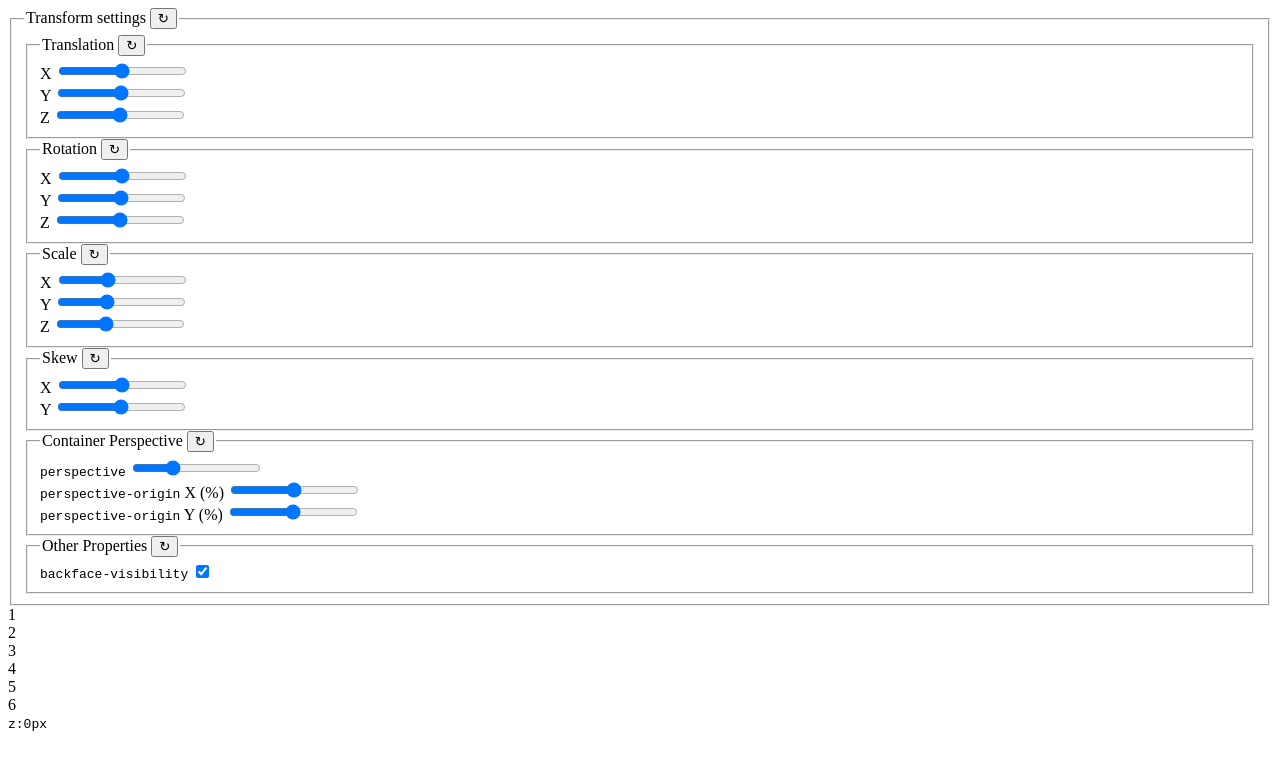
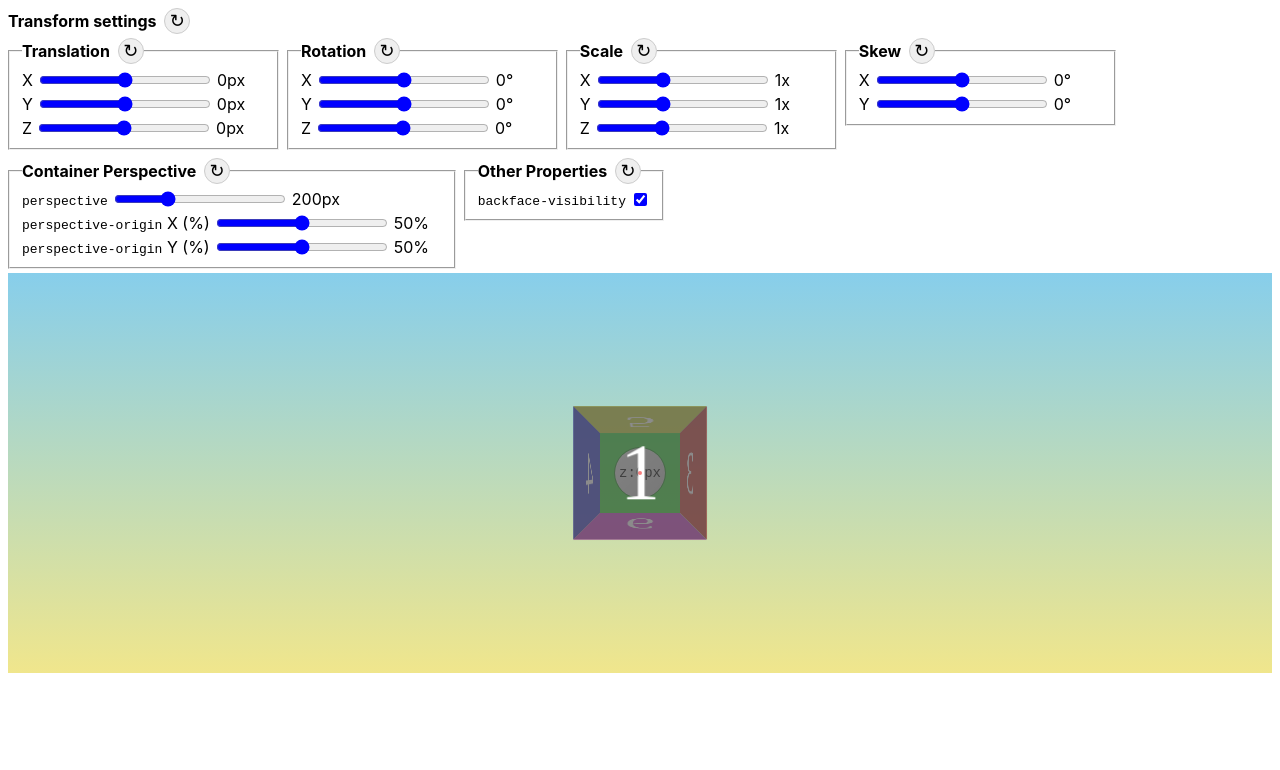
Before and after one commit to RobertTRL/GDG-Web-Dev, a plain HTML site: page Session 6 - CSS Masterclass/3dsimulation.html in a window 1280 px wide. Drawn offline with Linux system fonts and the light colour scheme.

Commit message:
Added css and js code, added script to link js to html

```diff
--- a/Session 6 - CSS Masterclass/3dsimulation.css
+++ b/Session 6 - CSS Masterclass/3dsimulation.css
@@ -0,0 +1,179 @@
+#allTransformFieldset {
+  border: none;
+  padding: 0;
+  margin-bottom: 4px;
+  accent-color: blue; /* or any color */
+  font-family:
+    "Inter", "Segoe UI", "Roboto", "Oxygen", "Ubuntu", "Cantarell", "Fira Sans",
+    "Droid Sans", "Helvetica Neue", sans-serif;
+}
+
+#allTransformFieldset > legend {
+  margin-bottom: 4px;
+}
+
+fieldset {
+  margin: 0;
+}
+
+legend {
+  font-weight: bold;
+  padding: 0;
+}
+
+#fieldsetSection {
+  display: flex;
+  flex-wrap: wrap;
+  align-items: start;
+  gap: 8px;
+}
+
+#outputSection {
+  width: 100%;
+  min-height: 400px;
+  background: linear-gradient(skyblue, khaki);
+  display: flex;
+  justify-content: center;
+  align-items: center;
+  position: relative;
+  overflow: clip;
+}
+
+#outputContainer {
+  position: absolute;
+  width: 100%;
+  height: 100%;
+  perspective: 200px;
+  display: flex;
+  justify-content: center;
+  align-items: center;
+  transform-style: preserve-3d;
+  pointer-events: none;
+}
+
+#z0 {
+  width: 50px;
+  height: 50px;
+  background: linear-gradient(
+    to right bottom,
+    rgb(223 223 223),
+    rgb(190 190 190)
+  );
+  transform: translateZ(0px);
+  position: absolute;
+  display: flex;
+  align-items: center;
+  justify-content: center;
+  font-size: 14px;
+  color: black;
+  border-radius: 50%;
+  outline: 1px solid rgb(0 0 0 / 0.35);
+  pointer-events: all;
+}
+
+#perspectiveDot {
+  width: 4px;
+  height: 4px;
+  border-radius: 50%;
+  background-color: rgb(240 0 0 / 0.5);
+  transform: translate3d(-2px, -2px, 0px);
+  position: absolute;
+}
+
+#cube {
+  width: 100px;
+  height: 100px;
+  transform-style: preserve-3d;
+  transition: all 0.075s ease-out;
+  position: absolute;
+  pointer-events: all;
+}
+
+.face {
+  display: flex;
+  align-items: center;
+  justify-content: center;
+  width: 100%;
+  height: 100%;
+  position: absolute;
+  backface-visibility: inherit;
+  font-size: 60px;
+  color: white;
+}
+
+.front {
+  background: rgb(90 90 90 / 0.7);
+  transform: translateZ(50px);
+}
+
+.back {
+  background: rgb(0 210 0 / 0.7);
+  transform: rotateY(180deg) translateZ(50px);
+}
+
+.right {
+  background: rgb(210 0 0 / 0.7);
+  transform: rotateY(90deg) translateZ(50px);
+}
+
+.left {
+  background: rgb(0 0 210 / 0.7);
+  transform: rotateY(-90deg) translateZ(50px);
+}
+
+.top {
+  background: rgb(210 210 0 / 0.7);
+  transform: rotateX(90deg) translateZ(50px);
+}
+
+.bottom {
+  background: rgb(210 0 210 / 0.7);
+  transform: rotateX(-90deg) translateZ(50px);
+}
+
+.transformFieldset {
+  margin: 0;
+}
+
+.controlsContainer {
+  display: flex;
+  flex-direction: column;
+  align-items: start;
+  gap: 4px;
+}
+
+.controlsContainer {
+  width: 100%;
+}
+
+.controlsContainer > div {
+  display: flex;
+  flex-direction: row;
+  align-items: center;
+  gap: 4px;
+}
+
+.controlsContainer > div > label {
+  display: flex;
+  flex-direction: row;
+  align-items: center;
+  gap: 4px;
+}
+
+button {
+  font-size: 18px;
+  border-radius: 50%;
+  border: #cccccc solid 1px;
+  padding: 0;
+  width: 26px;
+  height: 26px;
+  margin-left: 4px;
+}
+
+input[type="range"] {
+  width: 172px;
+}
+
+output {
+  width: 3em;
+}
--- a/Session 6 - CSS Masterclass/3dsimulation.html
+++ b/Session 6 - CSS Masterclass/3dsimulation.html
@@ -5,6 +5,7 @@
     <meta name="viewport" content="width=device-width, initial-scale=1.0">
     <title>Document</title>
     <link rel="stylesheet" href="3dsimulation.css">
+    <script src="3dsimulation.js" defer></script>
 </head>
 <body>
     <article>
--- a/Session 6 - CSS Masterclass/3dsimulation.js
+++ b/Session 6 - CSS Masterclass/3dsimulation.js
@@ -0,0 +1,116 @@
+allTransformFieldset
+  .querySelectorAll("input[type='range']")
+  .forEach((rangeInput) => {
+    // Event listeners for when the range inputs change
+    rangeInput.addEventListener("input", (el) => {
+      updateTransform();
+    });
+
+    // Reset the relevant transform setting when the range input is double clicked
+    rangeInput.addEventListener("dblclick", (el) => {
+      resetInput(el.target);
+      updateTransform();
+    });
+  });
+
+// Event listeners for when checkbox inputs change
+allTransformFieldset
+  .querySelectorAll("input[type='checkbox']")
+  .forEach((checkboxInput) => {
+    checkboxInput.addEventListener("input", (el) => {
+      updateTransform();
+    });
+  });
+
+// "Reset All" button event listener
+resetAllButton.addEventListener("click", () => {
+  allTransformFieldset.querySelectorAll("input").forEach((input) => {
+    resetInput(input);
+  });
+  updateTransform();
+});
+
+// Section reset button event listeners
+allTransformFieldset
+  .querySelectorAll(".resetSectionButton")
+  .forEach((resetSectionButton) => {
+    resetSectionButton.addEventListener("click", (el) => {
+      let allRanges = el.target.parentElement.parentElement.querySelectorAll(
+        "input[type='range']",
+      );
+      allRanges.forEach((range) => {
+        resetInput(range);
+      });
+
+      let allCheckboxes =
+        el.target.parentElement.parentElement.querySelectorAll(
+          "input[type='checkbox']",
+        );
+      allCheckboxes.forEach((check) => {
+        resetInput(check);
+      });
+
+      updateTransform();
+    });
+  });
+
+function resetInput(inputEl) {
+  if (!inputEl) {
+    console.warn(`inputEl \`${inputEl}\` is falsy!`);
+    console.trace();
+    return;
+  }
+
+  const defaultValue = inputEl.getAttribute("data-default");
+  if (inputEl.getAttribute("type") === "checkbox") {
+    inputEl.checked = defaultValue === "checked";
+  } else {
+    inputEl.value = defaultValue || "0";
+  }
+}
+
+function updateOutputs() {
+  translateXOutput.value = `${translateXRange.value}px`;
+  translateYOutput.value = `${translateYRange.value}px`;
+  translateZOutput.value = `${translateZRange.value}px`;
+
+  rotateXOutput.value = `${rotateXRange.value}°`;
+  rotateYOutput.value = `${rotateYRange.value}°`;
+  rotateZOutput.value = `${rotateZRange.value}°`;
+
+  scaleXOutput.value = `${scaleXRange.value}x`;
+  scaleYOutput.value = `${scaleYRange.value}x`;
+  scaleZOutput.value = `${scaleZRange.value}x`;
+
+  skewXOutput.value = `${skewXRange.value}°`;
+  skewYOutput.value = `${skewYRange.value}°`;
+
+  perspectiveOutput.value = `${perspectiveRange.value}px`;
+
+  perspectiveOriginXOutput.value = `${perspectiveOriginXRange.value}%`;
+  perspectiveOriginYOutput.value = `${perspectiveOriginYRange.value}%`;
+}
+
+function updateTransform() {
+  updateOutputs();
+
+  cube.style.transform = `translate3d(${translateXRange.value}px,
+                ${translateYRange.value}px,
+                ${translateZRange.value}px)
+                rotateX(${rotateXRange.value}deg)
+                rotateY(${rotateYRange.value}deg)
+                rotateZ(${rotateZRange.value}deg)
+                scale3d(${scaleXRange.value},
+                ${scaleYRange.value},
+                ${scaleZRange.value})
+                skewX(${skewXRange.value}deg)
+                skewY(${skewYRange.value}deg)`;
+  cube.style.backfaceVisibility = `${backfaceVisibilityCheckbox.checked ? "visible" : "hidden"}`;
+
+  outputContainer.style.perspective = `${perspectiveRange.value}px`;
+  outputContainer.style.perspectiveOrigin = `${perspectiveOriginXRange.value}% ${perspectiveOriginYRange.value}%`;
+
+  perspectiveDot.style.top = `${perspectiveOriginYRange.value}%`;
+  perspectiveDot.style.left = `${perspectiveOriginXRange.value}%`;
+}
+updateTransform();
```
